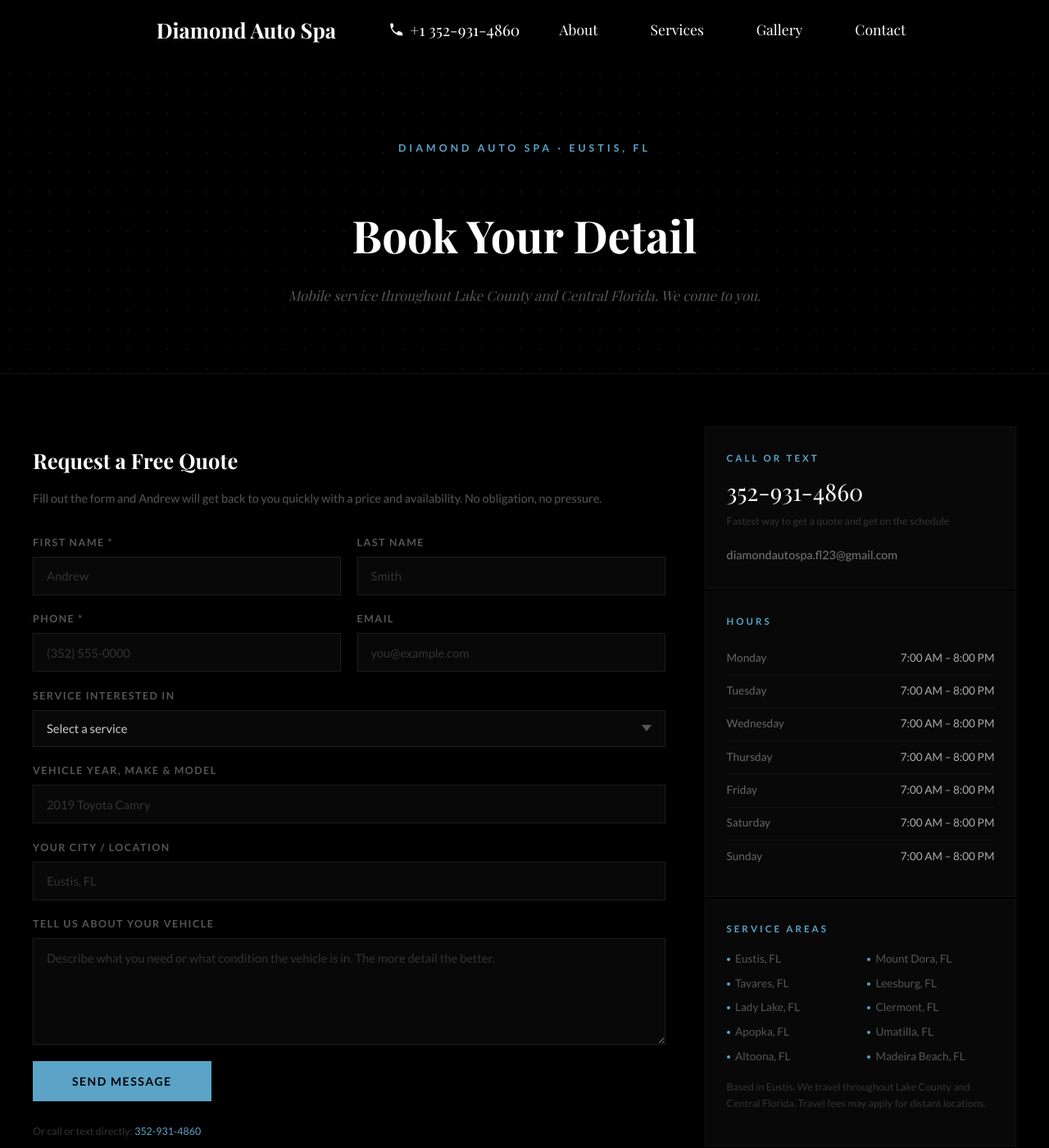
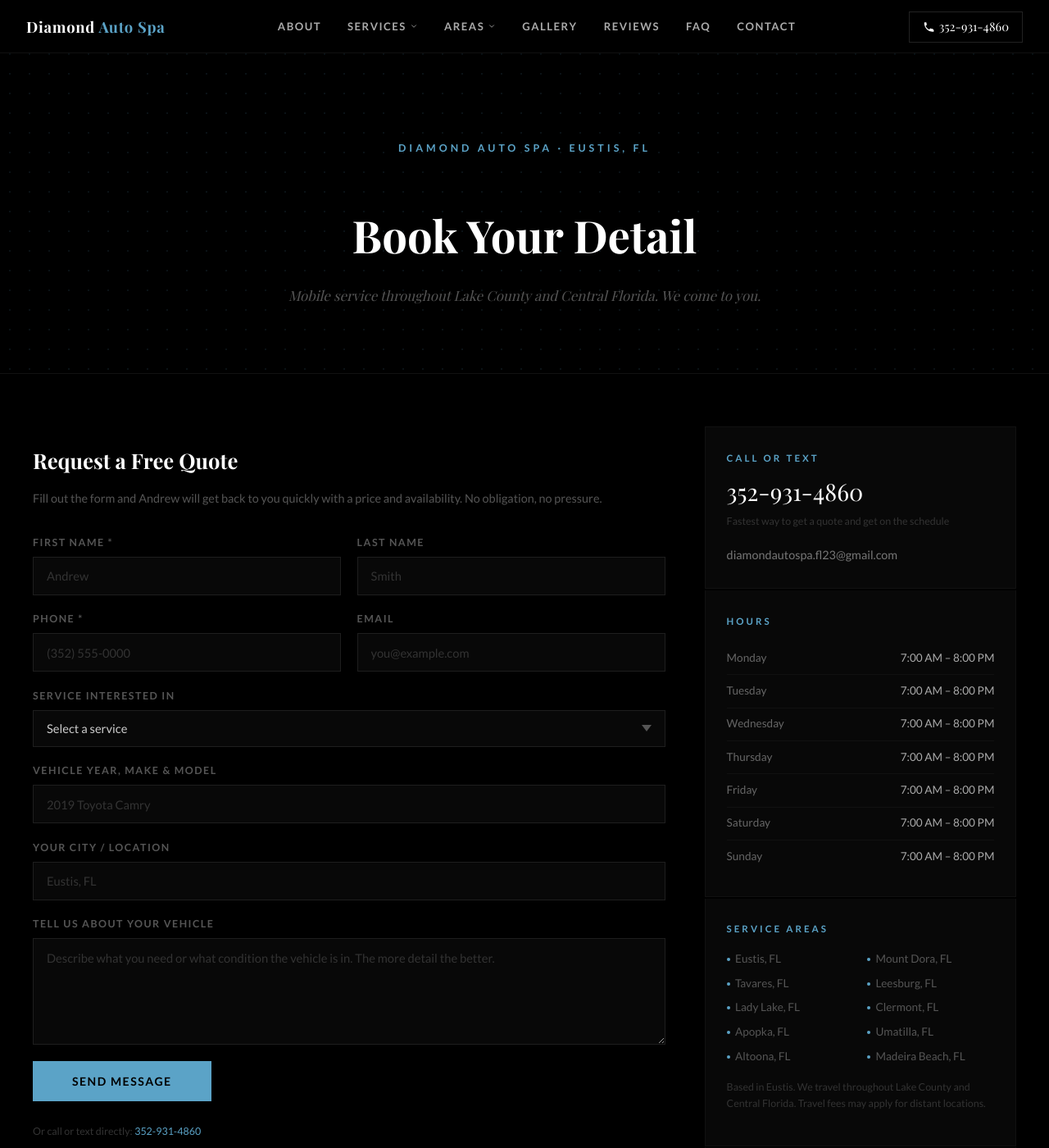
Before and after one commit to JamesBrownR/Diamond-Auto-Spa-Detailing, a Jekyll site: the page built from contact/index.html, in a window 1280 px wide and 1400 px high. Shown: the whole window at 82% size. Built offline with Jekyll 4.4.1, drawn with Linux system fonts in a browser that asks for light colours; some web fonts are replaced.

Commit message:
Update default.html

```diff
--- a/_layouts/default.html
+++ b/_layouts/default.html
@@ -193,23 +193,7 @@
 </head>
 <body>
 
-<header class="header">
-    <div class="header-content">
-        <a href="{{ site.baseurl }}/" class="logo">Diamond Auto Spa</a>
-        <a href="tel:+13529314860" class="phone-header">
-            <svg class="phone-icon-svg" viewBox="0 0 24 24" xmlns="http://www.w3.org/2000/svg">
-                <path d="M20.01 15.38c-1.23 0-2.42-.2-3.53-.56-.35-.12-.74-.03-1.01.24l-2.2 2.2c-3.23-1.61-5.81-4.19-7.41-7.41l2.2-2.2c.27-.27.35-.66.24-1.01-.36-1.11-.56-2.3-.56-3.53 0-.54-.45-.99-.99-.99H4.19C3.65 2.05 3 2.5 3 3.05 3 13.81 11.19 22 21.95 22c.55 0 .99-.65.99-1.19v-2.54c0-.55-.45-.99-.99-.99z"/>
-            </svg>
-            +1 352-931-4860
-        </a>
-        <nav>
-            <a href="{{ site.baseurl }}/#about">About</a>
-            <a href="{{ site.baseurl }}/#services">Services</a>
-            <a href="{{ site.baseurl }}/#gallery">Gallery</a>
-            <a href="{{ site.baseurl }}/#contact">Contact</a>
-        </nav>
-    </div>
-</header>
+{% include header.html %}
 
 {{ content }}
 
```
